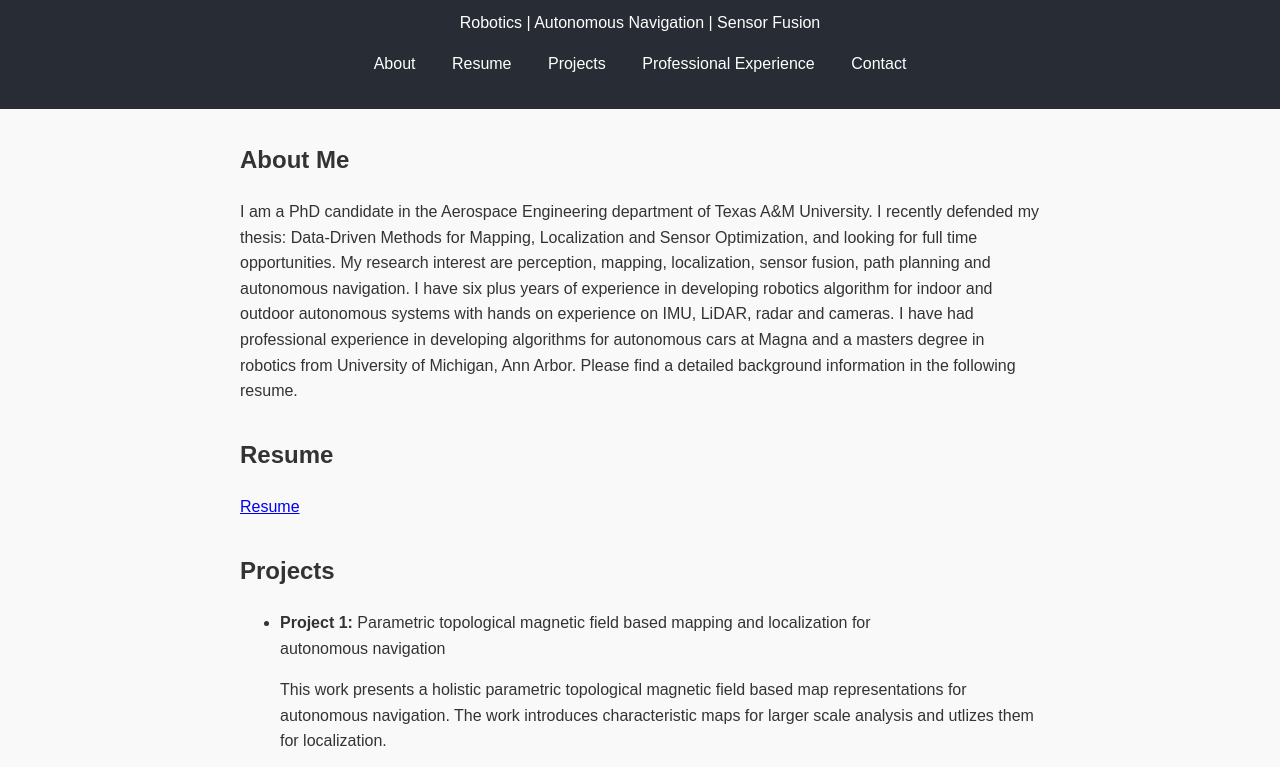
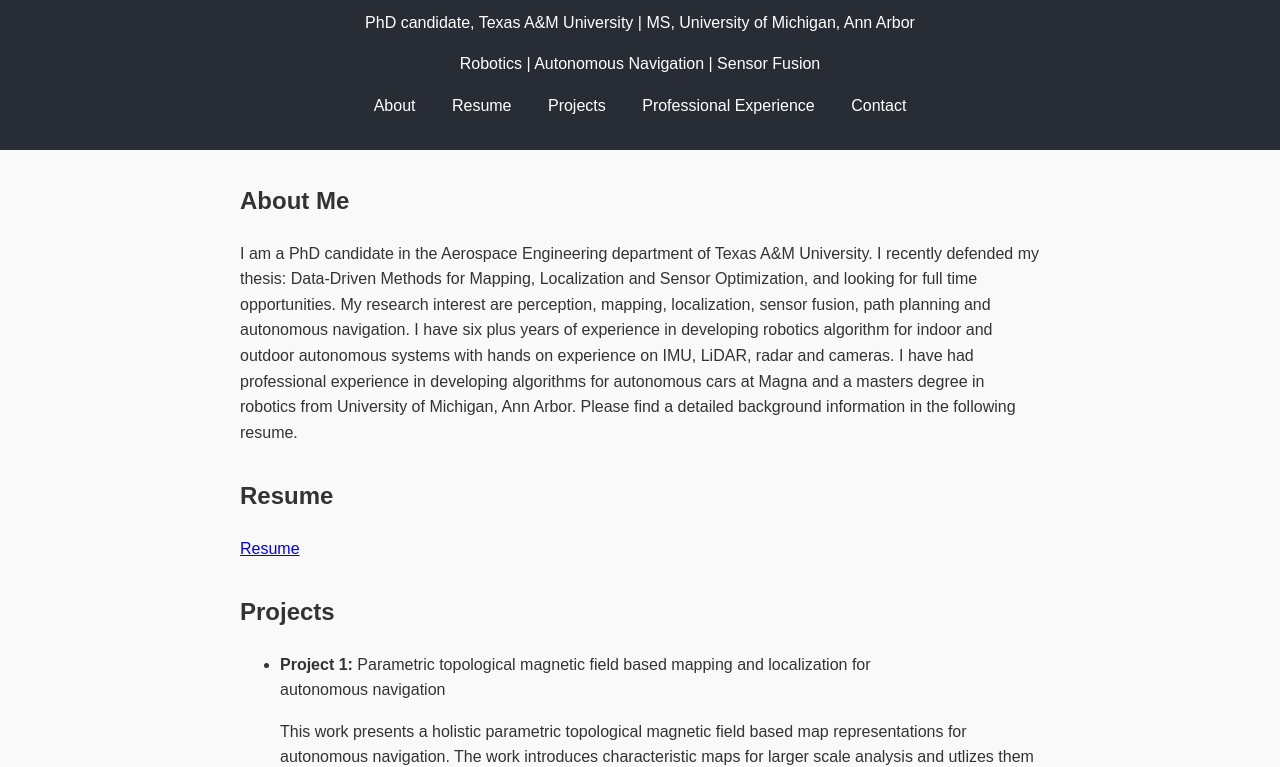
Before and after one commit to mdesh1/mdesh1.github.io, a plain HTML site: page index.html in a window 1280 px wide. Shown: the part 276-1043 px from the top of the page. Drawn offline with Linux system fonts and the light colour scheme.

Commit message:
Update index.html

```diff
--- a/index.html
+++ b/index.html
@@ -60,6 +60,7 @@
   <header>
     <img src="profile.jpg" alt="Your Name" style="width:150px; height:150px; border-radius:50%; object-fit:cover; margin-bottom: 1rem;" />
     <h1>Mrunmayee Deshpande</h1>
+    <p>PhD candidate, Texas A&M University | MS, University of Michigan, Ann Arbor</p>
     <p>Robotics | Autonomous Navigation | Sensor Fusion</p>
     <nav>
       <a href="#about">About</a>
```
